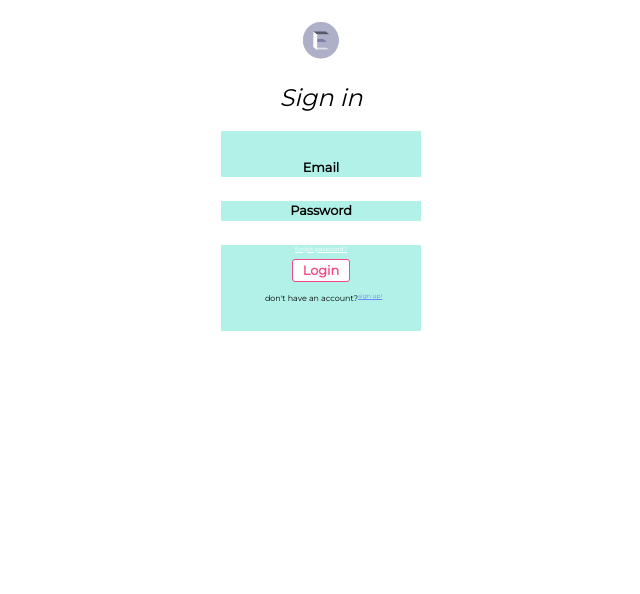
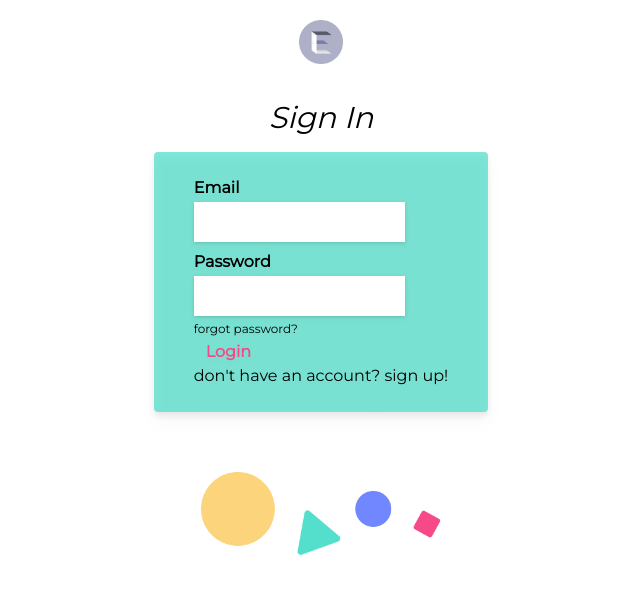
Before and after one commit to codersforcauses/elucidate, a Nuxt app in the folder client/: page /login-page in a window 1280 px wide. Shown: the top 594 px of the page, without its empty margins (319-959 px from the left). Built offline with nearby package versions, Linux system fonts and the light colour scheme.

Commit message:
Move Plain CSS to TailwindCSS + Add AuthHeader and AuthFooter

```diff
--- a/client/pages/login-page.vue
+++ b/client/pages/login-page.vue
@@ -1,31 +1,39 @@
 <template>
 <div>
-  <img
-  id="logo"
-  src="~/assets/elucidate-logo.jpg"
-  alt="Elucidate Logo">
 
+    <div class="flex flex-grow flex-col items-center content-center">
+        <AuthHeader/>
+        <h1 class="italic text-3xl my-4">Sign In</h1>
 
-<div class="sign-in">
-  <h1><em>Sign in</em></h1>
-</div>
+        <div class="bg-green/75 py-6 px-10 rounded drop-shadow-lg mb-10">
+            <h2 class="font-bold mb-0.5">Email</h2><input type="text" class="drop-shadow h-10 w-max">
 
+            <h2 class="font-bold mb-0.5 mt-2">Password</h2><input type="password" class="drop-shadow h-10 w-300"><br/>
+            <a href="forgot-password" class="text-xs">forgot password?</a><br/>
 
-<div class="enter-info" id="box">
-    <h2>Email</h2>
-    <input type="text">
+            <button class="font-bold text-red bg-white px-3 border-1 border-red">Login</button>
+            <p>don't have an account? <a href="sign-up"></a>sign up!</a></p>
+            </div>
+        </div>
+        <AuthFooter/>
+    </div>
 
-    <h2>Password</h2>
-    <input type="password">
-    <a href="forgot-password" id="password"><u>forgot password?</u></a>
-
-    <button id="login">Login</button>
-
-    <p>don't have an account? <a href="sign-up" id="sign-up"><u>sign up!</u></a></p>
-</div>
 </div>
 </template>
 
+<script>
+import AuthFooter from '~/components/AuthFooter.vue'
+import AuthHeader from '~/components/AuthHeader.vue'
+
+export default {
+    components: {
+        AuthFooter,
+        AuthHeader
+    },
+}
+</script>
+
+<!--
 <style>
 
 div {
@@ -97,3 +105,5 @@ p {
 }
 
 </style>
+
+-->
```
